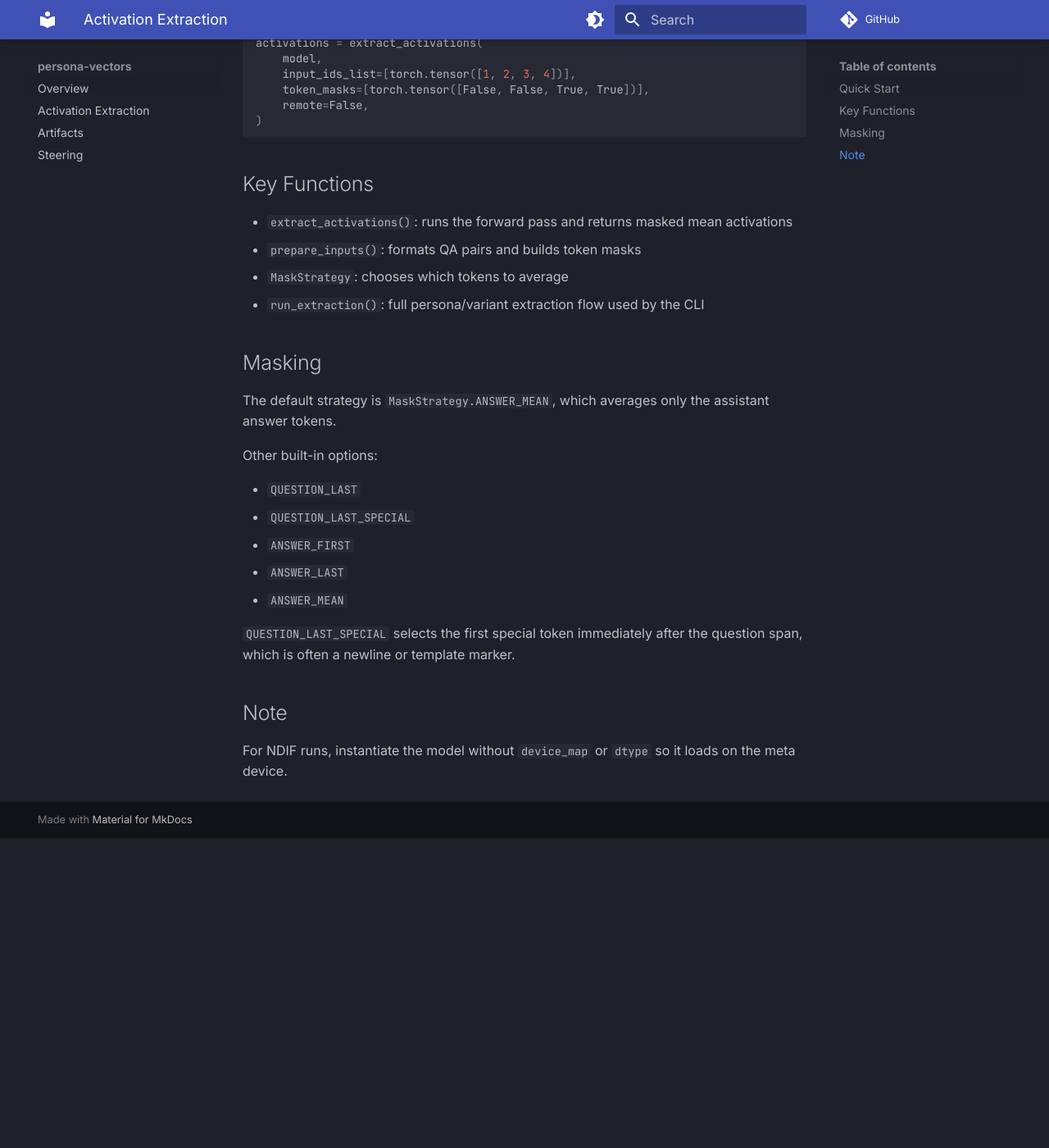
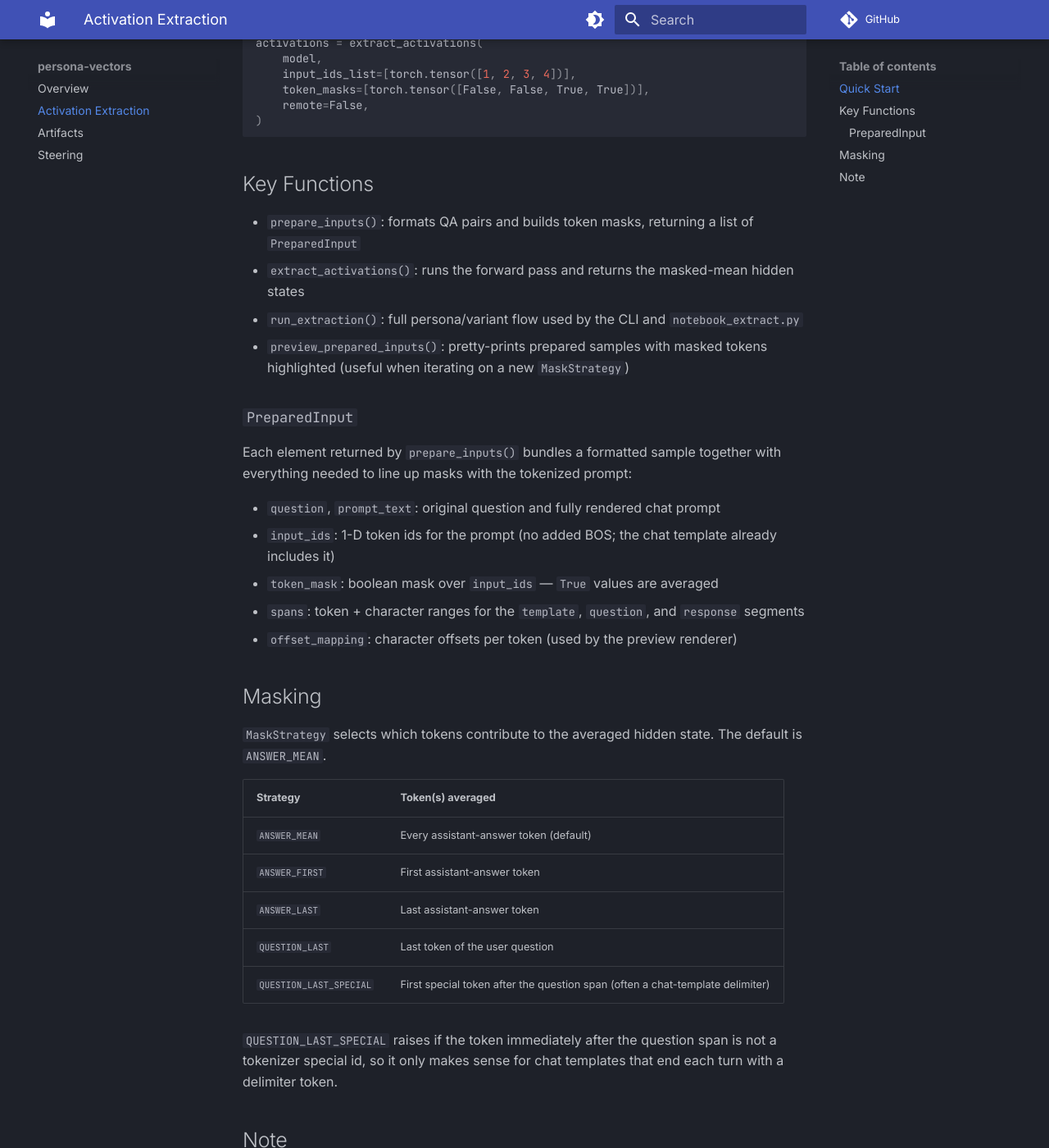
Before and after one commit to implicit-personalization/persona-vectors, an MkDocs documentation site: the page built from docs/extraction.md, in a window 1280 px wide and 1400 px high, scrolled down 417 px. Shown: the whole window at 82% size. Built offline with MkDocs 1.6.1 and Material for MkDocs 9.7.7, drawn with Linux system fonts in a browser that asks for light colours; comment, search, counter and statistics services are not loaded; before the commit the page ends 1439 px from its top, so only the background shows below that.

```diff
--- a/docs/extraction.md
+++ b/docs/extraction.md
@@ -21,24 +21,34 @@ activations = extract_activations(
 
 ## Key Functions
 
-- `extract_activations()`: runs the forward pass and returns masked mean activations
-- `prepare_inputs()`: formats QA pairs and builds token masks
-- `MaskStrategy`: chooses which tokens to average
-- `run_extraction()`: full persona/variant extraction flow used by the CLI
+- `prepare_inputs()`: formats QA pairs and builds token masks, returning a list of `PreparedInput`
+- `extract_activations()`: runs the forward pass and returns the masked-mean hidden states
+- `run_extraction()`: full persona/variant flow used by the CLI and `notebook_extract.py`
+- `preview_prepared_inputs()`: pretty-prints prepared samples with masked tokens highlighted (useful when iterating on a new `MaskStrategy`)
+
+### `PreparedInput`
+
+Each element returned by `prepare_inputs()` bundles a formatted sample together with everything needed to line up masks with the tokenized prompt:
+
+- `question`, `prompt_text`: original question and fully rendered chat prompt
+- `input_ids`: 1-D token ids for the prompt (no added BOS; the chat template already includes it)
+- `token_mask`: boolean mask over `input_ids` — `True` values are averaged
+- `spans`: token + character ranges for the `template`, `question`, and `response` segments
+- `offset_mapping`: character offsets per token (used by the preview renderer)
 
 ## Masking
 
-The default strategy is `MaskStrategy.ANSWER_MEAN`, which averages only the assistant answer tokens.
+`MaskStrategy` selects which tokens contribute to the averaged hidden state. The default is `ANSWER_MEAN`.
 
-Other built-in options:
+| Strategy | Token(s) averaged |
+|---|---|
+| `ANSWER_MEAN` | Every assistant-answer token (default) |
+| `ANSWER_FIRST` | First assistant-answer token |
+| `ANSWER_LAST` | Last assistant-answer token |
+| `QUESTION_LAST` | Last token of the user question |
+| `QUESTION_LAST_SPECIAL` | First special token after the question span (often a chat-template delimiter) |
 
-- `QUESTION_LAST`
-- `QUESTION_LAST_SPECIAL`
-- `ANSWER_FIRST`
-- `ANSWER_LAST`
-- `ANSWER_MEAN`
-
-`QUESTION_LAST_SPECIAL` selects the first special token immediately after the question span, which is often a newline or template marker.
+`QUESTION_LAST_SPECIAL` raises if the token immediately after the question span is not a tokenizer special id, so it only makes sense for chat templates that end each turn with a delimiter token.
 
 ## Note
 
--- a/mkdocs.yml
+++ b/mkdocs.yml
@@ -28,6 +28,6 @@ markdown_extensions:
 
 nav:
   - Overview: index.md
-  - Activation Extraction: activations.md
+  - Activation Extraction: extraction.md
   - Artifacts: artifacts.md
   - Steering: steering.md
--- a/pyproject.toml
+++ b/pyproject.toml
@@ -1,11 +1,11 @@
 [project]
 name = "persona-vectors"
-version = "0.3.0"
+version = "0.3.2"
 description = "Library for extracting and analyzing persona vectors"
 readme = "README.md"
 requires-python = ">=3.12"
 dependencies = [
-    "persona-data>=0.2.0",
+    "persona-data>=0.2.2",
     "nnsight>=0.6.1",
     "nnterp>=1.3.0",
     "plotly>=6.6.0",
```
Also changed, not shown: README.md (+1 -4 lines), docs/index.md (+1 -1 lines), docs/plan.md (deleted, +0 -56 lines), 2 other files.
